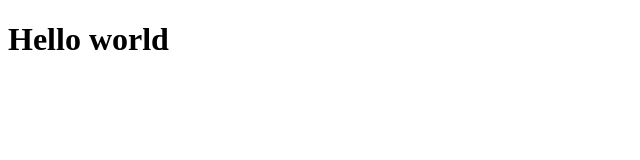
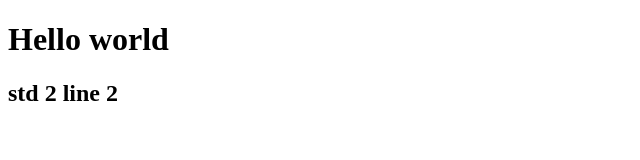
Before and after one commit to tejaskha/Myfiles, a plain HTML site: page index.html in a window 1280 px wide. Shown: the whole page, without its empty margins (0-640 px from the left). Drawn offline with Linux system fonts and the light colour scheme.

Commit message:
s2 updated

```diff
--- a/index.html
+++ b/index.html
@@ -7,5 +7,6 @@
 </head>
 <body>
     <h1>Hello world</h1>
+    <h2>std 2 line 2</h2>
 </body>
 </html>
```
